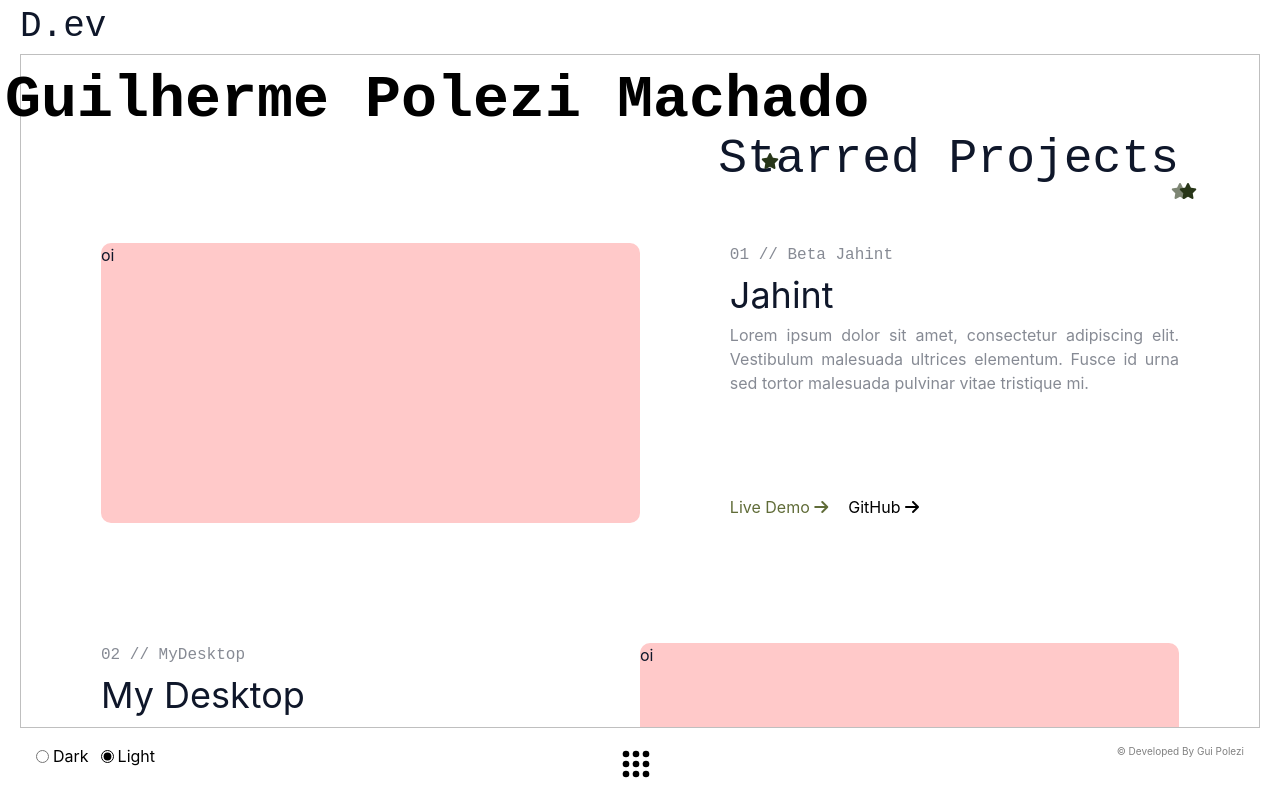
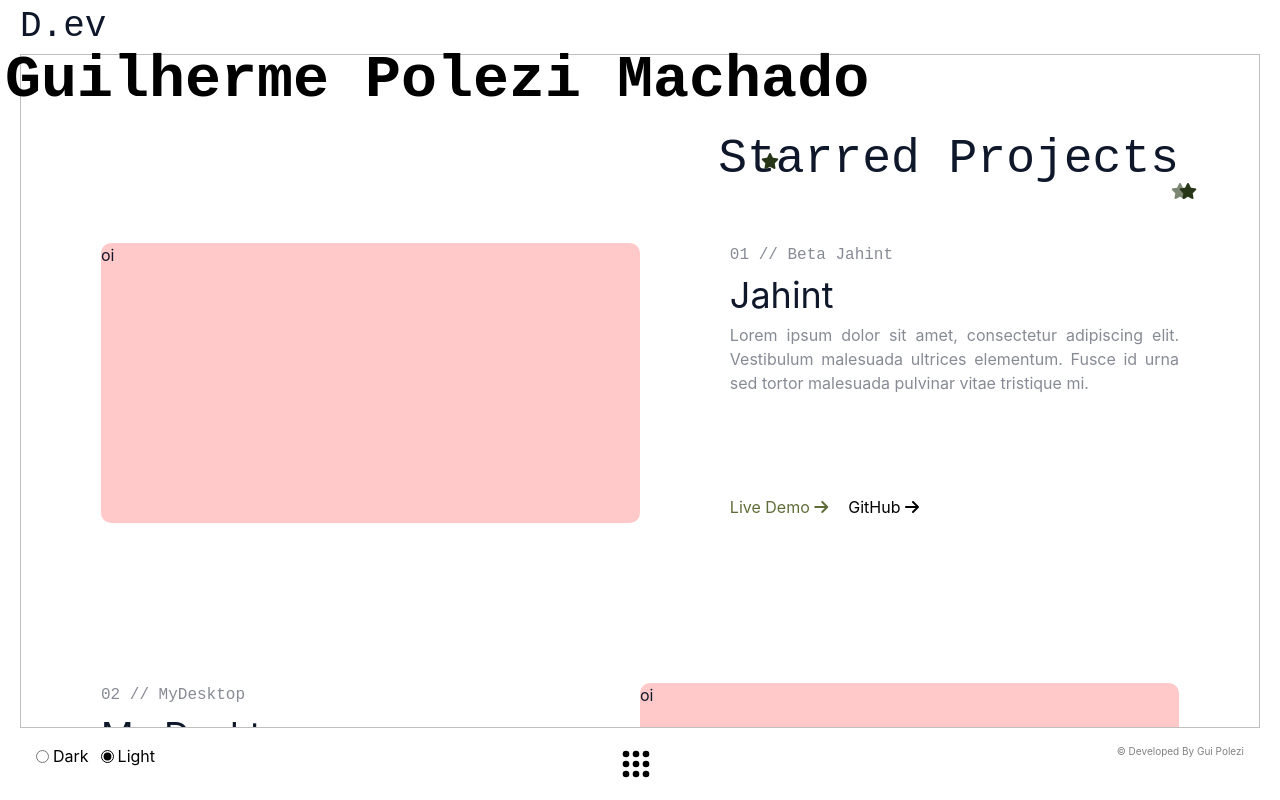
Before and after one commit to GuiPolezi/portfolio-dev, a React (Vite) app: page /projects in a window 1280 px wide. Built offline with nearby package versions, Linux system fonts and the light colour scheme; a web font is replaced by a local one.

Commit message:
Adjusting my name

```diff
--- a/src/index.css
+++ b/src/index.css
@@ -38,7 +38,7 @@
 
 #glitch-wrapper {
   position: absolute;
-  top: 70px;
+  top: 50px;
   left: 5px;
 }
 
--- a/src/pages/projects.jsx
+++ b/src/pages/projects.jsx
@@ -37,7 +37,7 @@ export function Projects() {
                 </div>
             </div>
         </div>
-         <div className="content mt-30">
+         <div className="content mt-40">
             <div className="grid grid-cols-2">
                 <div className="col-span-1">
                     <div className="grid grid-cols-6">
```
